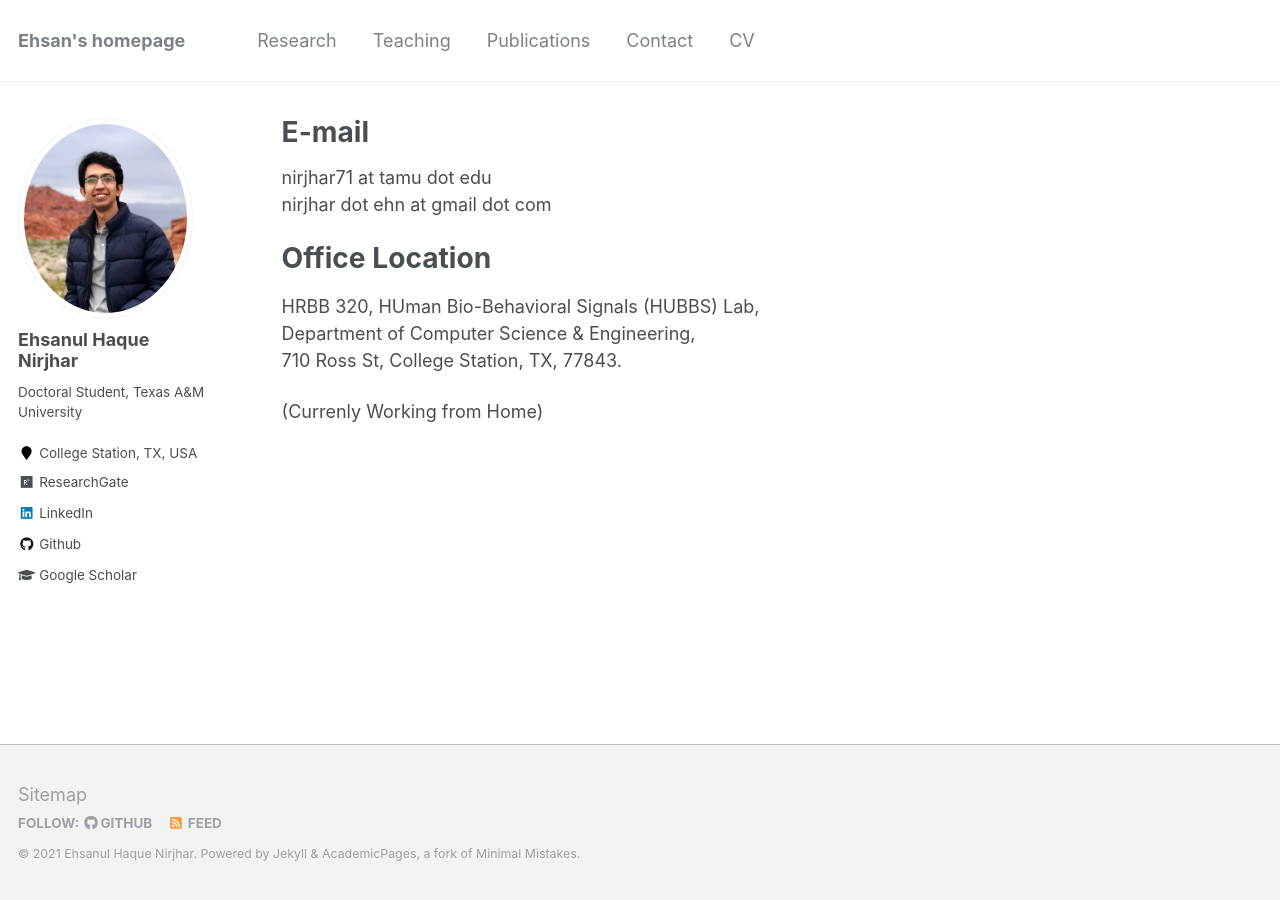
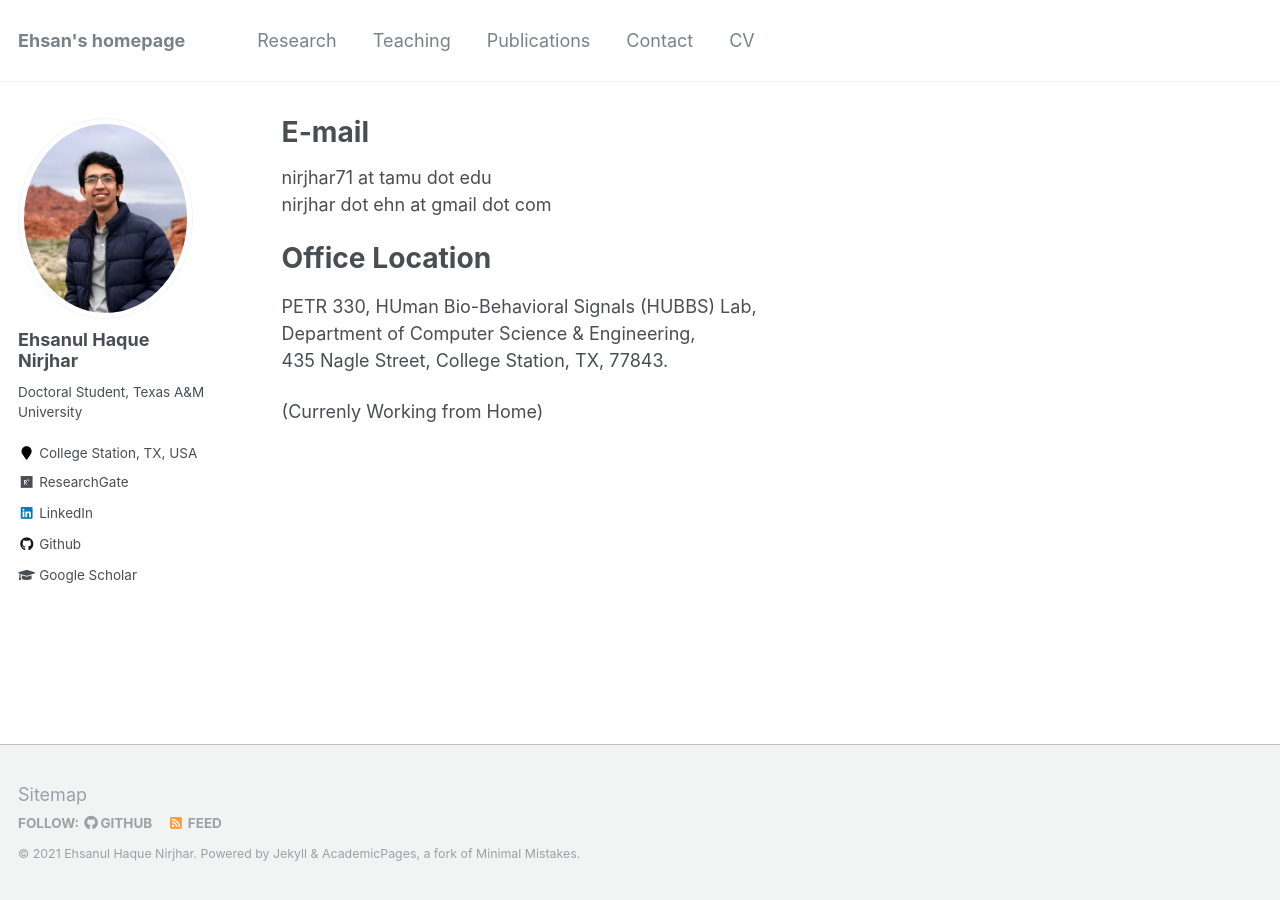
Before and after one commit to Ehsan-Nirjhar/Ehsan-Nirjhar.github.io, a Jekyll site: the page built from _pages/contact.md, in a window 1280 px wide. Built offline with Jekyll 4.4.1, drawn with Linux system fonts in a browser that asks for light colours.

Commit message:
Update office location to PETR

```diff
--- a/_pages/contact.md
+++ b/_pages/contact.md
@@ -11,8 +11,8 @@ nirjhar dot ehn at gmail dot com
 
 Office Location
 ======
-HRBB 320, HUman Bio-Behavioral Signals (HUBBS) Lab,
+PETR 330, HUman Bio-Behavioral Signals (HUBBS) Lab,
 Department of Computer Science & Engineering,
-710 Ross St, College Station, TX, 77843.
+435 Nagle Street, College Station, TX, 77843.
 
 (Currenly Working from Home)
```
